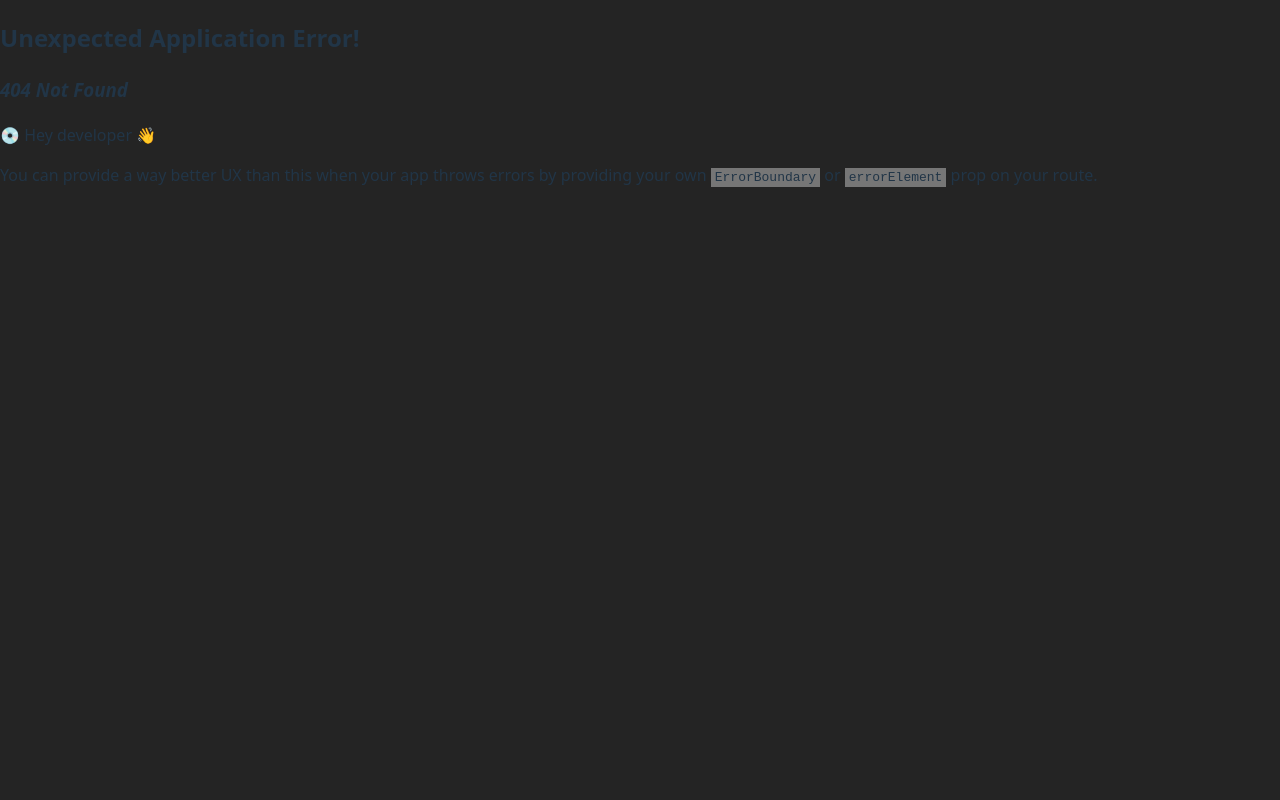
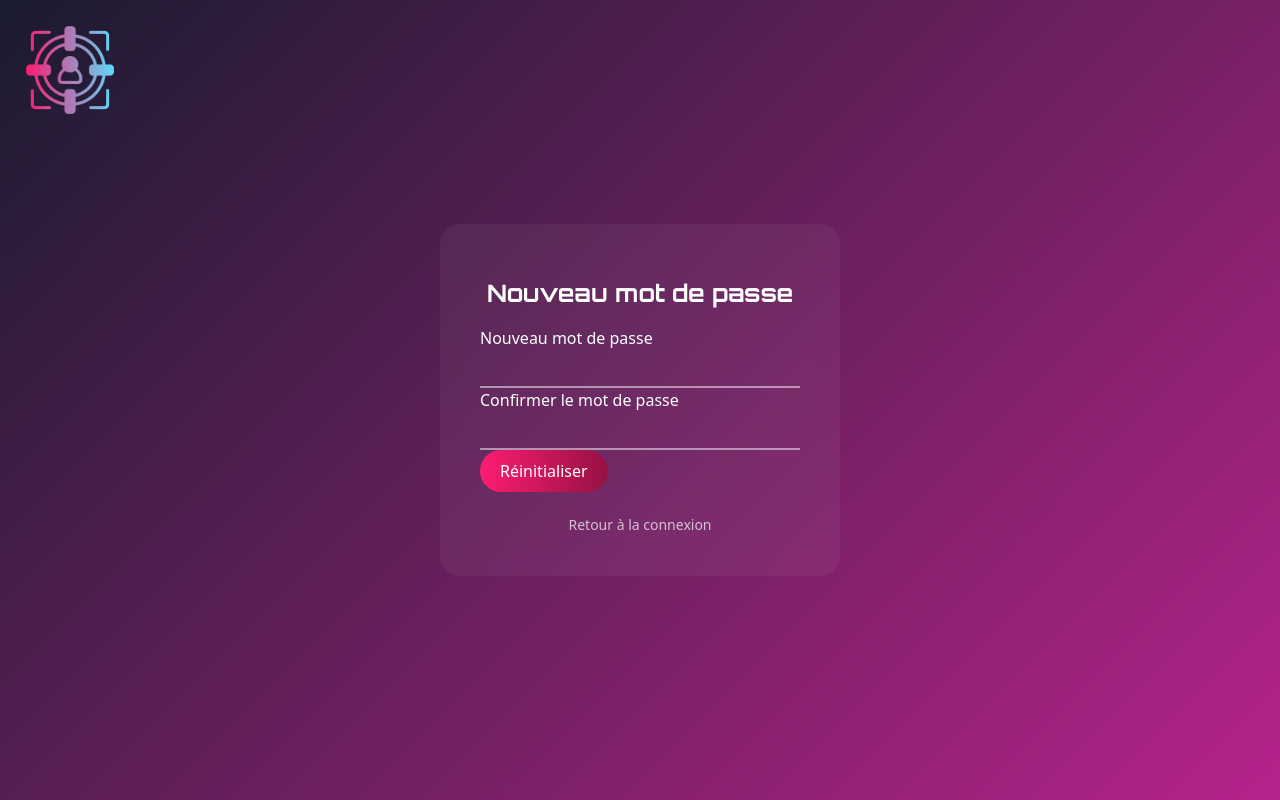
Before and after one commit to kenant68/Find-It, a React (Vite) app in the folder apps/frontend/: page /reset-password/1 in a window 1280 px wide. Before the commit this address had no page. Built offline with nearby package versions, Linux system fonts and the light colour scheme; no server answers.

Commit message:
reset de password sans recevoir le mail, a implementer plus tard

```diff
--- a/apps/frontend/src/components/AuthCardLogin/AuthcardLogin.jsx
+++ b/apps/frontend/src/components/AuthCardLogin/AuthcardLogin.jsx
@@ -84,7 +84,7 @@ const AuthcardLogin = ({ title }) => {
             <Link to="/register" className={styles.linkToRegister}>
               Créer un compte
             </Link>
-            <Link to="/" className={styles.passwdForgotten}>
+            <Link to="/forgot-password" className={styles.passwdForgotten}>
               Mot de passe oublié
             </Link>
           </div>
--- /dev/null
+++ b/apps/frontend/src/pages/auth/ForgotPassword.jsx
@@ -0,0 +1,118 @@
+import React, { useState } from "react";
+import styles from "./Login.module.css";
+import Logo from "../../components/icons/Logo.jsx";
+import { Link } from "react-router-dom";
+import Input from "../../components/Input/Input.jsx";
+import Button from "../../components/button/Button.jsx";
+
+const API_URL = import.meta.env.VITE_API_URL || "http://localhost:4000/api";
+
+const ForgotPassword = () => {
+  const [email, setEmail] = useState("");
+  const [loading, setLoading] = useState(false);
+  const [sent, setSent] = useState(false);
+  const [error, setError] = useState("");
+
+  const handleSubmit = async (e) => {
+    e.preventDefault();
+
+    if (!email) {
+      setError("Veuillez entrer votre email");
+      return;
+    }
+
+    setLoading(true);
+    setError("");
+
+    try {
+      const response = await fetch(`${API_URL}/auth/forgot-password`, {
+        method: "POST",
+        headers: { "Content-Type": "application/json" },
+        body: JSON.stringify({ email }),
+      });
+
+      if (response.ok) {
+        setSent(true);
+      } else {
+        setError("Une erreur est survenue");
+      }
+    } catch (err) {
+      setError("Impossible de contacter le serveur");
+    } finally {
+      setLoading(false);
+    }
+  };
+
+  return (
+    <div className={styles.pageWrapper}>
+      <Link to={"/"}>
+        <Logo />
+      </Link>
+      <div className={styles.cardContainer}>
+        <div style={{
+          background: "rgba(255, 255, 255, 0.05)",
+          backdropFilter: "blur(10px)",
+          borderRadius: "20px",
+          padding: "40px",
+          width: "100%",
+          maxWidth: "400px",
+          boxSizing: "border-box"
+        }}>
+          <h1 style={{
+            color: "white",
+            fontSize: "24px",
+            marginBottom: "20px",
+            textAlign: "center",
+            fontFamily: "Orbitron, sans-serif"
+          }}>
+            Mot de passe oublié
+          </h1>
+
+          {sent ? (
+            <div style={{ textAlign: "center", color: "white" }}>
+              <p style={{ marginBottom: "20px" }}>
+                Si un compte existe avec cet email, vous recevrez un lien de réinitialisation.
+              </p>
+              <Link to="/login" style={{ color: "#b5238a" }}>
+                Retour à la connexion
+              </Link>
+            </div>
+          ) : (
+            <form onSubmit={handleSubmit}>
+              <p style={{ color: "rgba(255,255,255,0.7)", marginBottom: "20px", fontSize: "14px" }}>
+                Entrez votre adresse email pour recevoir un lien de réinitialisation.
+              </p>
+
+              <Input
+                name="Email"
+                type="email"
+                value={email}
+                onChange={(e) => setEmail(e.target.value)}
+                required
+              />
+
+              {error && (
+                <div style={{ color: "#ff6b6b", marginBottom: "10px", fontSize: "14px" }}>
+                  {error}
+                </div>
+              )}
+
+              <Button
+                text={loading ? "Envoi..." : "Envoyer le lien"}
+                disabled={loading}
+              />
+
+              <div style={{ marginTop: "20px", textAlign: "center" }}>
+                <Link to="/login" style={{ color: "rgba(255,255,255,0.7)", fontSize: "14px" }}>
+                  Retour à la connexion
+                </Link>
+              </div>
+            </form>
+          )}
+        </div>
+      </div>
+    </div>
+  );
+};
+
+export default ForgotPassword;
--- /dev/null
+++ b/apps/frontend/src/pages/auth/ResetPassword.jsx
@@ -0,0 +1,136 @@
+import React, { useState } from "react";
+import styles from "./Login.module.css";
+import Logo from "../../components/icons/Logo.jsx";
+import { Link, useParams, useNavigate } from "react-router-dom";
+import Input from "../../components/Input/Input.jsx";
+import Button from "../../components/button/Button.jsx";
+
+const API_URL = import.meta.env.VITE_API_URL || "http://localhost:4000/api";
+
+const ResetPassword = () => {
+  const { token } = useParams();
+  const navigate = useNavigate();
+  const [password, setPassword] = useState("");
+  const [confirmPassword, setConfirmPassword] = useState("");
+  const [loading, setLoading] = useState(false);
+  const [success, setSuccess] = useState(false);
+  const [error, setError] = useState("");
+
+  const handleSubmit = async (e) => {
+    e.preventDefault();
+
+    if (!password || !confirmPassword) {
+      setError("Veuillez remplir tous les champs");
+      return;
+    }
+
+    if (password !== confirmPassword) {
+      setError("Les mots de passe ne correspondent pas");
+      return;
+    }
+
+    if (password.length < 6) {
+      setError("Le mot de passe doit contenir au moins 6 caractères");
+      return;
+    }
+
+    setLoading(true);
+    setError("");
+
+    try {
+      const response = await fetch(`${API_URL}/auth/reset-password`, {
+        method: "POST",
+        headers: { "Content-Type": "application/json" },
+        body: JSON.stringify({ token, password }),
+      });
+
+      if (response.ok) {
+        setSuccess(true);
+        setTimeout(() => navigate("/login"), 3000);
+      } else {
+        setError("Le lien est invalide ou a expiré");
+      }
+    } catch (err) {
+      setError("Impossible de contacter le serveur");
+    } finally {
+      setLoading(false);
+    }
+  };
+
+  return (
+    <div className={styles.pageWrapper}>
+      <Link to={"/"}>
+        <Logo />
+      </Link>
+      <div className={styles.cardContainer}>
+        <div style={{
+          background: "rgba(255, 255, 255, 0.05)",
+          backdropFilter: "blur(10px)",
+          borderRadius: "20px",
+          padding: "40px",
+          width: "100%",
+          maxWidth: "400px",
+          boxSizing: "border-box"
+        }}>
+          <h1 style={{
+            color: "white",
+            fontSize: "24px",
+            marginBottom: "20px",
+            textAlign: "center",
+            fontFamily: "Orbitron, sans-serif"
+          }}>
+            Nouveau mot de passe
+          </h1>
+
+          {success ? (
+            <div style={{ textAlign: "center", color: "white" }}>
+              <p style={{ marginBottom: "20px", color: "#4caf50" }}>
+                Mot de passe réinitialisé avec succès !
+              </p>
+              <p style={{ fontSize: "14px", color: "rgba(255,255,255,0.7)" }}>
+                Redirection vers la connexion...
+              </p>
+            </div>
+          ) : (
+            <form onSubmit={handleSubmit}>
+              <Input
+                name="Nouveau mot de passe"
+                type="password"
+                value={password}
+                onChange={(e) => setPassword(e.target.value)}
+                required
+              />
+
+              <Input
+                name="Confirmer le mot de passe"
+                type="password"
+                value={confirmPassword}
+                onChange={(e) => setConfirmPassword(e.target.value)}
+                required
+              />
+
+              {error && (
+                <div style={{ color: "#ff6b6b", marginBottom: "10px", fontSize: "14px" }}>
+                  {error}
+                </div>
+              )}
+
+              <Button
+                text={loading ? "Réinitialisation..." : "Réinitialiser"}
+                disabled={loading}
+              />
+
+              <div style={{ marginTop: "20px", textAlign: "center" }}>
+                <Link to="/login" style={{ color: "rgba(255,255,255,0.7)", fontSize: "14px" }}>
+                  Retour à la connexion
+                </Link>
+              </div>
+            </form>
+          )}
+        </div>
+      </div>
+    </div>
+  );
+};
+
+export default ResetPassword;
```
Also changed, not shown: apps/frontend/src/components/routes/router.jsx (+10 -0 lines), 1 other file (tests, documents, lock files or other folders).
